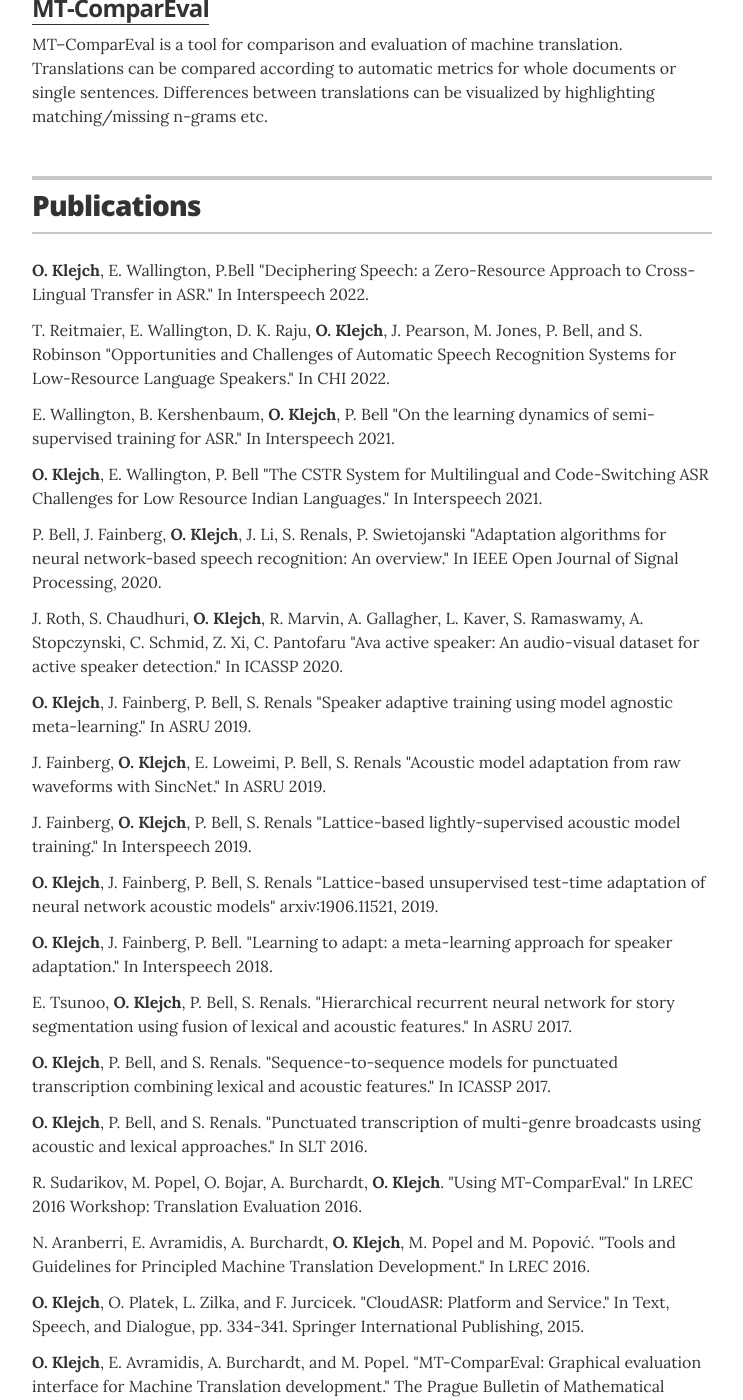
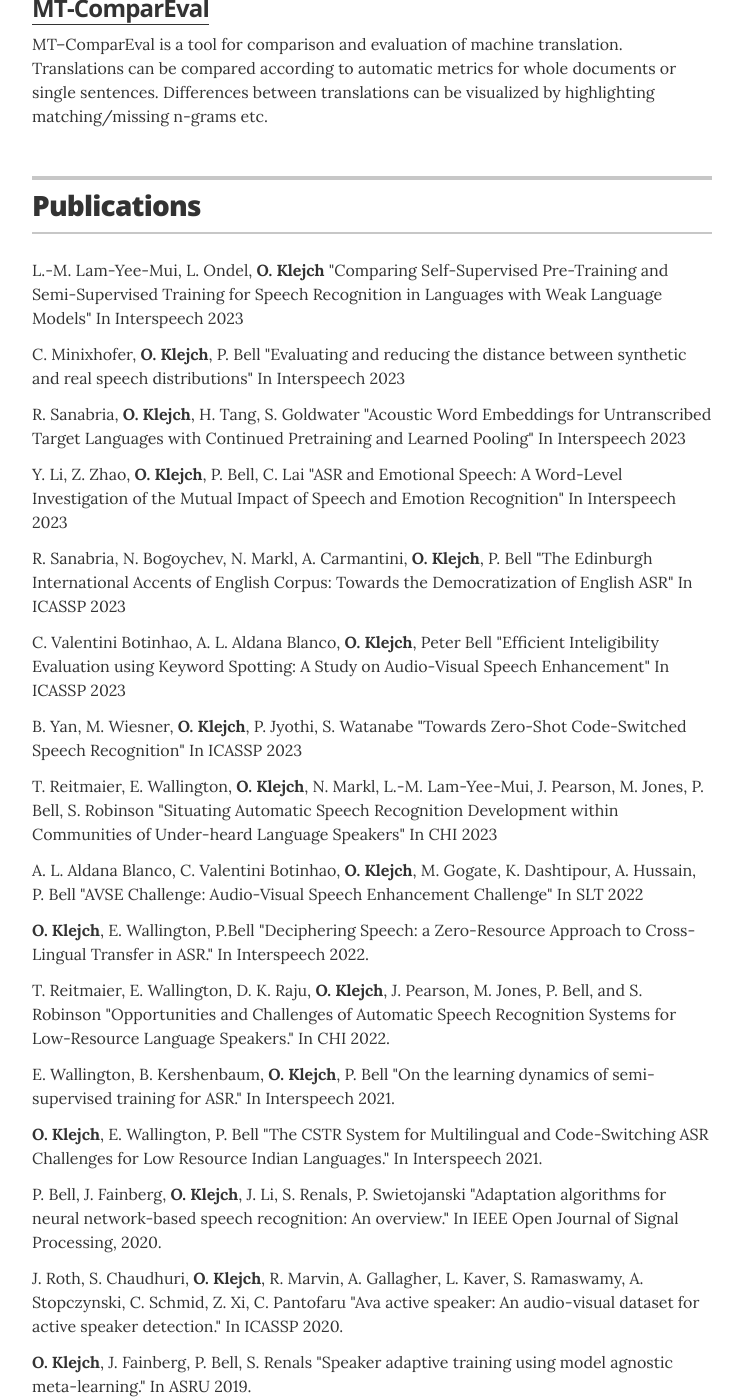
Before and after one commit to ondrejklejch/ondrejklejch.github.io, a Jekyll site: the page built from index.html, in a window 1280 px wide and 1400 px high, scrolled down 770 px. Shown: the whole window, without its empty margins (268-1011 px from the left). Built offline with Jekyll 4.4.1, drawn with Linux system fonts in a browser that asks for light colours.

Commit message:
Update papers.yml

```diff
--- a/_data/papers.yml
+++ b/_data/papers.yml
@@ -1,3 +1,30 @@
+- authors: "L.-M. Lam-Yee-Mui, L. Ondel, <strong>O. Klejch</strong>"
+  title: "Comparing Self-Supervised Pre-Training and Semi-Supervised Training for Speech Recognition in Languages with Weak Language Models"
+  venue: "In Interspeech 2023"
+- authors: "C. Minixhofer, <strong>O. Klejch</strong>, P. Bell"
+  title: "Evaluating and reducing the distance between synthetic and real speech distributions"
+  venue: "In Interspeech 2023"
+- authors: "R. Sanabria, <strong>O. Klejch</strong>, H. Tang, S. Goldwater"
+  title: "Acoustic Word Embeddings for Untranscribed Target Languages with Continued Pretraining and Learned Pooling"
+  venue: "In Interspeech 2023"
+- authors: "Y. Li, Z. Zhao, <strong>O. Klejch</strong>, P. Bell, C. Lai"
+  title: "ASR and Emotional Speech: A Word-Level Investigation of the Mutual Impact of Speech and Emotion Recognition"
+  venue: "In Interspeech 2023"
+- authors: "R. Sanabria, N. Bogoychev, N. Markl, A. Carmantini, <strong>O. Klejch</strong>, P. Bell"
+  title: "The Edinburgh International Accents of English Corpus: Towards the Democratization of English ASR"
+  venue: "In ICASSP 2023"
+- authors: "C. Valentini Botinhao, A. L. Aldana Blanco, <strong>O. Klejch</strong>, Peter Bell"
+  title: "Efficient Inteligibility Evaluation using Keyword Spotting: A Study on Audio-Visual Speech Enhancement"
+  venue: "In ICASSP 2023"
+- authors: "B. Yan, M. Wiesner, <strong>O. Klejch</strong>, P. Jyothi, S. Watanabe"
+  title: "Towards Zero-Shot Code-Switched Speech Recognition"
+  venue: "In ICASSP 2023"
+- authors: "T. Reitmaier, E. Wallington, <strong>O. Klejch</strong>, N. Markl, L.-M. Lam-Yee-Mui, J. Pearson, M. Jones, P. Bell, S. Robinson"
+  title: "Situating Automatic Speech Recognition Development within Communities of Under-heard Language Speakers"
+  venue: "In CHI 2023"
+- authors: "A. L. Aldana Blanco, C. Valentini Botinhao, <strong>O. Klejch</strong>, M. Gogate, K. Dashtipour, A. Hussain, P. Bell"
+  title: "AVSE Challenge: Audio-Visual Speech Enhancement Challenge"
+  venue: "In SLT 2022"
 - authors: "<strong>O. Klejch</strong>, E. Wallington, P.Bell"
   title: "Deciphering Speech: a Zero-Resource Approach to Cross-Lingual Transfer in ASR."
   venue: "In Interspeech 2022."
```
